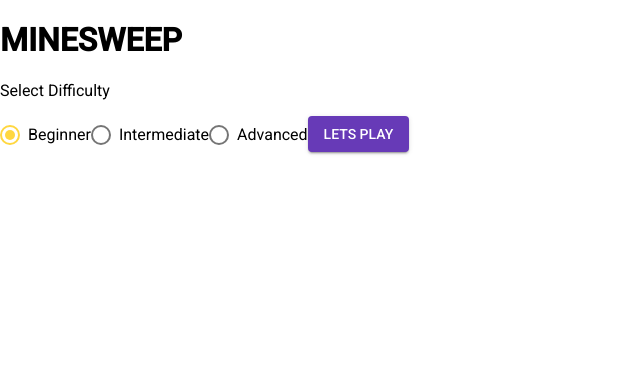
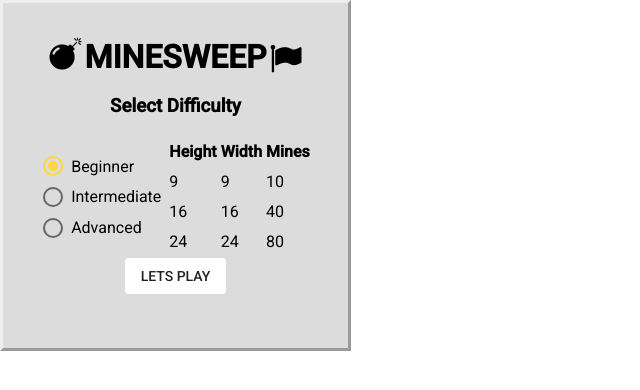
Before and after one commit to emmarsha/em-minesweep, an Angular app: page / in a window 1280 px wide. Shown: the top 390 px of the page, without its empty margins (0-640 px from the left). Built offline with nearby package versions, Linux system fonts and the light colour scheme.

Commit message:
in progress

```diff
--- a/src/app/em-minesweep-menu/em-minesweep-menu.component.css
+++ b/src/app/em-minesweep-menu/em-minesweep-menu.component.css
@@ -0,0 +1,45 @@
+.menu {
+    padding: 35px;
+}
+
+.game-title {
+    display: flex;
+    justify-content: center;
+}
+
+.title-icon {
+    padding: 0 3px;
+}
+
+.title-icon.fa-flag {
+    padding-top: 5px;
+}
+
+.title {
+    text-align: center;
+    margin: 0;
+}
+
+.difficulty-content {
+    display: flex;
+    justify-content: center;
+}
+
+.difficulty-title {
+    text-align: center;
+}
+
+.selections {
+    display: flex;
+    flex-direction: column;
+    margin: 15px 0;
+}
+
+.selection {
+    margin: 5px;
+}
+
+.start-game-btn {
+    display: block;
+    margin: auto;
+}
--- a/src/app/em-minesweep-menu/em-minesweep-menu.component.html
+++ b/src/app/em-minesweep-menu/em-minesweep-menu.component.html
@@ -1,16 +1,46 @@
-<div>
+<div class="menu">
 
-    <h1>MINESWEEP</h1>
+    <div class="game-title">
+        <i class="fa fa-bomb fa-2x title-icon"aria-hidden="true"></i>
+        <h1 class="title">MINESWEEP</h1>
+        <i class="fa fa-flag fa-2x title-icon" aria-hidden="true"></i>
+    </div>
 
     <div>
-        <p>Select Difficulty</p>
-        <mat-radio-group [(ngModel)]="difficulty">
-            <mat-radio-button value="beginner">Beginner</mat-radio-button>
-            <mat-radio-button value="intermediate">Intermediate</mat-radio-button>
-            <mat-radio-button value="advanced">Advanced</mat-radio-button>
-        </mat-radio-group>
+        <h3 class="difficulty-title">Select Difficulty</h3>
+        <div class="difficulty-content">
+            <mat-radio-group class="selections" [(ngModel)]="difficulty">
+                <mat-radio-button class="selection" value="beginner">Beginner</mat-radio-button>
+                <mat-radio-button class="selection" value="intermediate">Intermediate</mat-radio-button>
+                <mat-radio-button class="selection" value="advanced">Advanced</mat-radio-button>
+            </mat-radio-group>
 
-        <button mat-raised-button color="primary" (click)="onStartGame()" >LETS PLAY</button>
+            <table>
+                <tr>
+                <th>Height</th>
+                <th>Width</th>
+                <th>Mines</th>
+                </tr>
+                <tr>
+                    <td>9</td>
+                    <td>9</td>
+                    <td>10</td>
+                </tr>
+                <tr>
+                <td>16</td>
+                <td>16</td>
+                <td>40</td>
+                </tr>
+                <tr>
+                <td>24</td>
+                <td>24</td>
+                <td>80</td>
+                </tr>
+            </table>
+
+        </div>
+
+        <button mat-flat-button class="start-game-btn" (click)="onStartGame()" >LETS PLAY</button>
     </div>
 
 </div>
--- a/src/app/em-minesweep/em-minesweep.component.css
+++ b/src/app/em-minesweep/em-minesweep.component.css
@@ -0,0 +1,7 @@
+.em-minesweep {
+    border-style: outset;
+    background-color: gainsboro;
+    display: inline-block;
+    min-width: 345px;
+    min-height: 345px;
+}
--- a/src/app/em-minesweep/em-minesweep.component.html
+++ b/src/app/em-minesweep/em-minesweep.component.html
@@ -1,4 +1,10 @@
-<app-em-minesweep-menu  *ngIf="displayMenu" (startGame)="startGame($event)"></app-em-minesweep-menu>
+<div class="em-minesweep">
+
+    <app-em-minesweep-menu
+        *ngIf="displayMenu"
+        (startGame)="startGame($event)">
+    </app-em-minesweep-menu>
+
     <app-gameboard
         *ngIf="!displayMenu"
         [gamePieces]="gamePieces"
@@ -7,3 +13,5 @@
         (reset)="reset($event)"
         (returnToMenu)="returnToMenu()">
     </app-gameboard>
+
+</div>
--- a/src/app/game-piece/game-piece.component.css
+++ b/src/app/game-piece/game-piece.component.css
@@ -2,11 +2,11 @@
     height: 30px;
     width: 30px;
     border-style: outset;
-    background-color: lightseagreen;
+    background-color: #BDBDBD;
 }
 
 .game-piece.clicked {
-    border: .5px solid black;
+    border: .5px solid #7F7F7F;
     height: 35px;
     width: 35px;
 }
--- a/src/app/gameboard/gameboard.component.css
+++ b/src/app/gameboard/gameboard.component.css
@@ -1,3 +1,12 @@
+.game-board {
+    padding: 35px;
+    background-color: gainsboro;;
+}
+
+.board-menu {
+    padding: 10px 0;
+}
+
 .game-container {
     display: flex;
     flex-wrap: wrap;
--- a/src/app/gameboard/gameboard.component.html
+++ b/src/app/gameboard/gameboard.component.html
@@ -1,8 +1,8 @@
 <div class="game-board" >
 
     <div class="board-menu">
-        <button mat-raised-button color="primary" (click)="onReset()" >Reset</button>
-        <button mat-raised-button color="primary" (click)="onReturnToMenu()" >Return to menu</button>
+        <button mat-raised-button (click)="onReset()" >Reset</button>
+        <button mat-raised-button (click)="onReturnToMenu()" >Return to menu</button>
         <app-timer #gameTimer></app-timer>
     </div>
 
```
Lines whose indentation alone changed are shown as unchanged.
